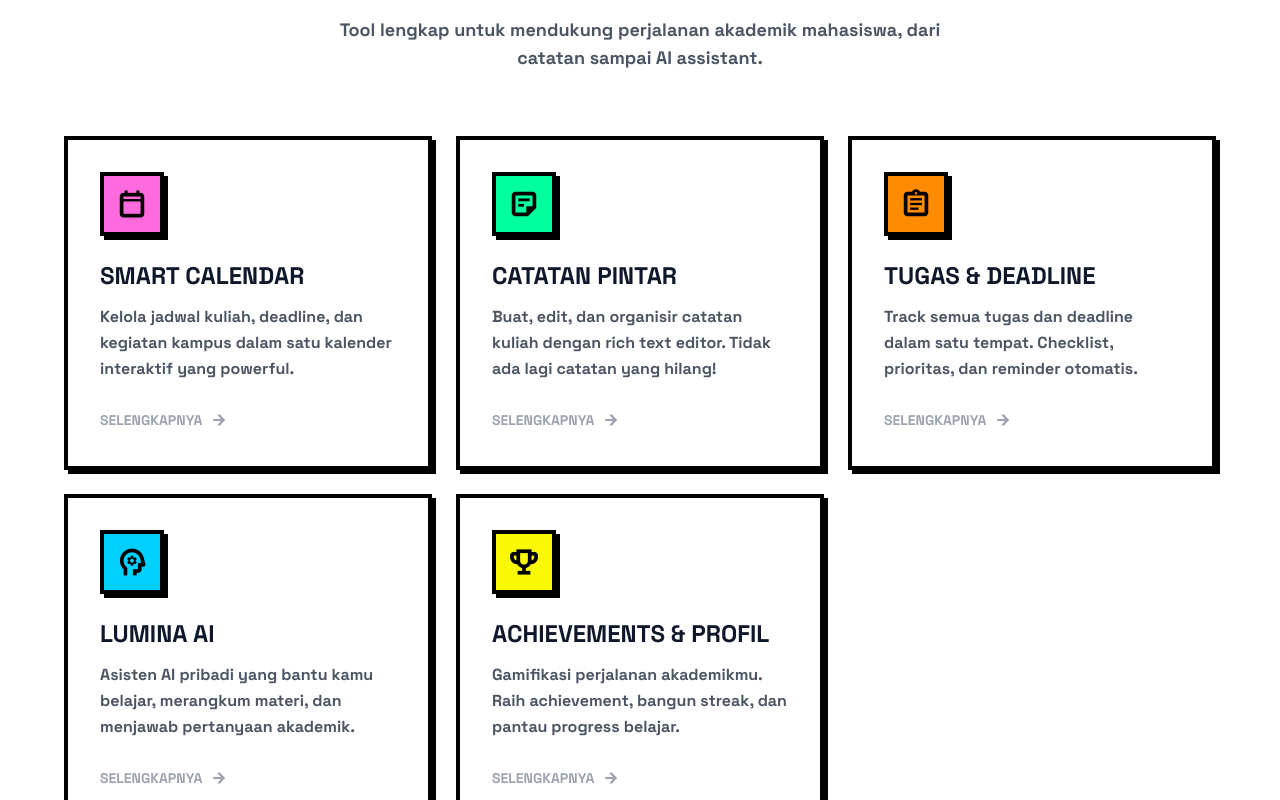
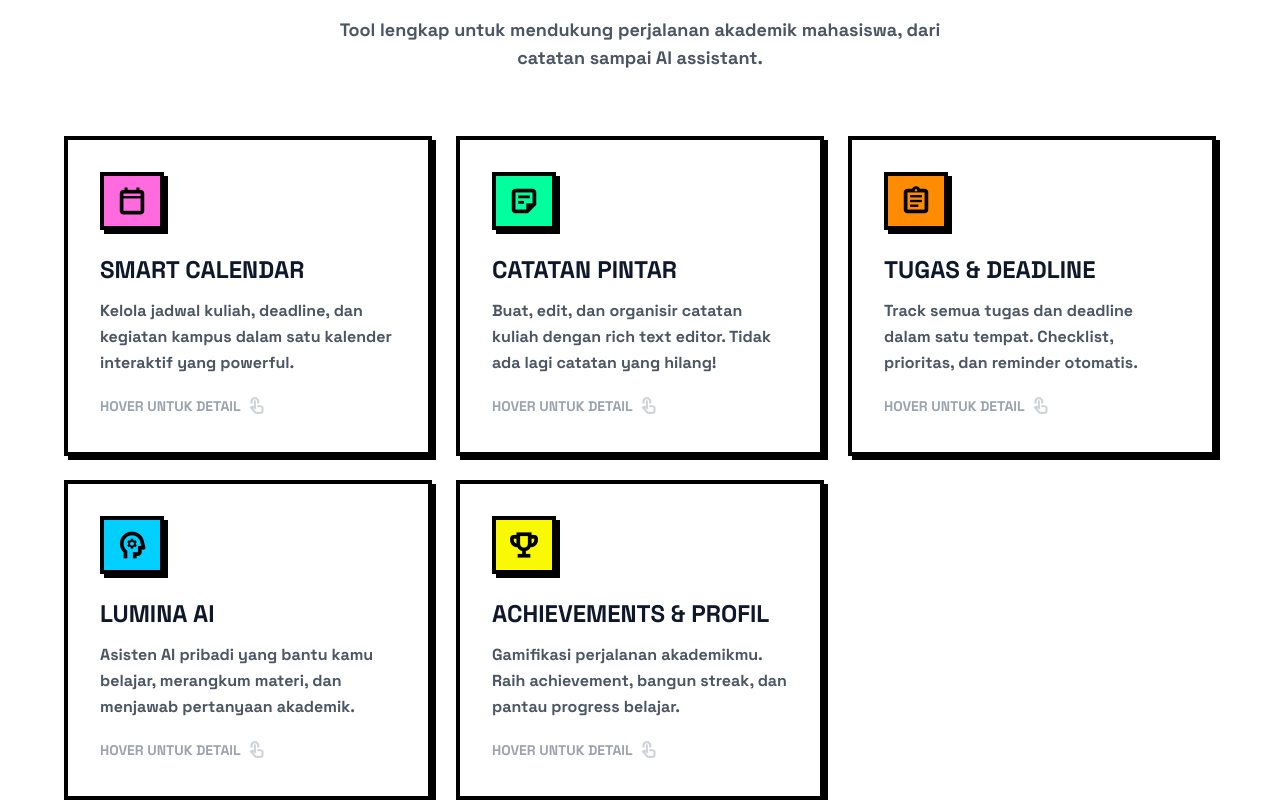
Before and after one commit to LilAlamin/wdc-web-lomba, a Vue app: page / in a window 1280 px wide. Shown: the part 1060-1860 px from the top of the page. Built offline with nearby package versions, Linux system fonts and the light colour scheme.

Commit message:
feat: add initial landing page with hero section, features, and call to action.

```diff
--- a/src/views/LandingPage.vue
+++ b/src/views/LandingPage.vue
@@ -36,35 +36,75 @@ const features = [
     icon: "calendar_today",
     title: "Smart Calendar",
     desc: "Kelola jadwal kuliah, deadline, dan kegiatan kampus dalam satu kalender interaktif yang powerful.",
+    details: [
+      "Tampilan kalender bulanan yang interaktif",
+      "Buat event baru langsung dari kalender",
+      "Filter event berdasarkan kategori warna",
+      "Lihat detail event dengan sekali klik",
+      "Tracking study streak harian otomatis",
+    ],
     color: "bg-neo-pink",
+    colorHex: "#ff6bdf",
     borderColor: "border-neo-pink",
   },
   {
     icon: "sticky_note_2",
     title: "Catatan Pintar",
     desc: "Buat, edit, dan organisir catatan kuliah dengan rich text editor. Tidak ada lagi catatan yang hilang!",
+    details: [
+      "Rich text editor dengan formatting lengkap",
+      "Organisir catatan per mata kuliah",
+      "Search & filter catatan secara cepat",
+      "Auto-save sehingga tidak ada yang hilang",
+      "Pin catatan penting ke atas",
+    ],
     color: "bg-neo-mint",
+    colorHex: "#00ff9d",
     borderColor: "border-neo-mint",
   },
   {
     icon: "assignment",
     title: "Tugas & Deadline",
     desc: "Track semua tugas dan deadline dalam satu tempat. Checklist, prioritas, dan reminder otomatis.",
+    details: [
+      "Checklist tugas dengan progress tracker",
+      "Prioritas tugas: High, Medium, Low",
+      "Deadline reminder sebelum jatuh tempo",
+      "Tandai tugas selesai dengan satu klik",
+      "Integrasi otomatis ke kalender",
+    ],
     color: "bg-neo-orange",
+    colorHex: "#ff8c00",
     borderColor: "border-neo-orange",
   },
   {
     icon: "psychology",
     title: "Lumina AI",
     desc: "Asisten AI pribadi yang bantu kamu belajar, merangkum materi, dan menjawab pertanyaan akademik.",
+    details: [
+      "Tanya jawab akademik real-time",
+      "Rangkuman materi kuliah otomatis",
+      "Bantu buat outline tugas & essay",
+      "Jelaskan konsep sulit dengan mudah",
+      "Support Bahasa Indonesia & Inggris",
+    ],
     color: "bg-neo-blue",
+    colorHex: "#00d0ff",
     borderColor: "border-neo-blue",
   },
   {
     icon: "emoji_events",
     title: "Achievements & Profil",
     desc: "Gamifikasi perjalanan akademikmu. Raih achievement, bangun streak, dan pantau progress belajar.",
+    details: [
+      "Sistem achievement & badge koleksi",
+      "Study streak counter harian",
+      "Profil mahasiswa yang bisa dikustomisasi",
+      "Statistik belajar & progres mingguan",
+      "Leaderboard antar mahasiswa",
+    ],
     color: "bg-primary",
+    colorHex: "#f9f906",
     borderColor: "border-primary",
   },
 ];
@@ -377,15 +417,21 @@ for (let i = 0; i < 12; i++) {
             :key="idx"
             :id="'feature-' + idx"
             data-animate
+            class="perspective-1000"
             :class="[
-              'group p-8 border-4 border-black shadow-neo hover:shadow-neo-hover hover:translate-y-1 hover:translate-x-1 transition-all cursor-pointer bg-white',
               isVisible['feature-' + idx]
                 ? 'translate-y-0 opacity-100'
                 : 'translate-y-8 opacity-0',
             ]"
             :style="{
               transition: 'all 0.5s ease ' + idx * 0.1 + 's',
+              perspective: '1000px',
             }"
+          >
+            <div class="flip-card group relative w-full" style="min-height: 320px;">
+              <!-- FRONT FACE -->
+              <div
+                class="flip-card-front absolute inset-0 p-8 border-4 border-black shadow-neo bg-white flex flex-col backface-hidden transition-transform duration-500 group-hover:[transform:rotateY(180deg)]"
               >
                 <!-- Icon -->
                 <div
@@ -401,18 +447,58 @@ for (let i = 0; i < 12; i++) {
 
                 <!-- Content -->
                 <h3
-              class="text-2xl font-black uppercase mb-3 group-hover:text-neo-pink transition-colors"
+                  class="text-2xl font-black uppercase mb-3"
                 >
                   {{ feature.title }}
                 </h3>
-            <p class="font-bold text-gray-600 leading-relaxed">
+                <p class="font-bold text-gray-600 leading-relaxed flex-1">
                   {{ feature.desc }}
                 </p>
 
                 <!-- Arrow -->
-            <div class="mt-6 flex items-center gap-2 text-sm font-black uppercase text-gray-400 group-hover:text-black transition-colors">
-              <span>Selengkapnya</span>
-              <span class="material-symbols-outlined text-lg font-bold group-hover:translate-x-2 transition-transform">arrow_forward</span>
+                <div class="mt-4 flex items-center gap-2 text-sm font-black uppercase text-gray-400 group-hover:text-black transition-colors">
+                  <span>Hover untuk detail</span>
+                  <span class="material-symbols-outlined text-lg font-bold animate-pulse">touch_app</span>
+                </div>
+              </div>
+
+              <!-- BACK FACE -->
+              <div
+                :class="[
+                  'flip-card-back absolute inset-0 p-8 border-4 border-black shadow-neo flex flex-col backface-hidden [transform:rotateY(180deg)] transition-transform duration-500 group-hover:[transform:rotateY(0deg)]',
+                  feature.color,
+                ]"
+              >
+                <!-- Header -->
+                <div class="flex items-center gap-3 mb-5">
+                  <div class="w-12 h-12 flex items-center justify-center border-4 border-black bg-white shadow-neo">
+                    <span class="material-symbols-outlined text-2xl font-black text-black">{{
+                      feature.icon
+                    }}</span>
+                  </div>
+                  <h3 class="text-xl font-black uppercase text-black">
+                    {{ feature.title }}
+                  </h3>
+                </div>
+
+                <!-- Detail list -->
+                <div class="flex flex-col gap-2.5 flex-1">
+                  <div
+                    v-for="(detail, dIdx) in feature.details"
+                    :key="dIdx"
+                    class="flex items-start gap-2"
+                  >
+                    <span class="material-symbols-outlined text-black font-bold text-lg flex-shrink-0 mt-0.5">check_circle</span>
+                    <span class="font-bold text-black text-sm leading-snug">{{ detail }}</span>
+                  </div>
+                </div>
+
+                <!-- Footer -->
+                <div class="mt-4 pt-3 border-t-2 border-black flex items-center gap-2 text-sm font-black uppercase text-black">
+                  <span class="material-symbols-outlined text-lg font-bold">arrow_back</span>
+                  <span>Hover untuk kembali</span>
+                </div>
+              </div>
             </div>
           </div>
         </div>
@@ -824,4 +910,20 @@ for (let i = 0; i < 12; i++) {
     transform: translateY(-30px) rotate(10deg);
   }
 }
+
+.flip-card {
+  transform-style: preserve-3d;
+}
+
+.backface-hidden {
+  -webkit-backface-visibility: hidden;
+  backface-visibility: hidden;
+}
+
+.flip-card-front,
+.flip-card-back {
+  -webkit-backface-visibility: hidden;
+  backface-visibility: hidden;
+  transform-style: preserve-3d;
+}
 </style>
```
Lines whose indentation alone changed are shown as unchanged.
